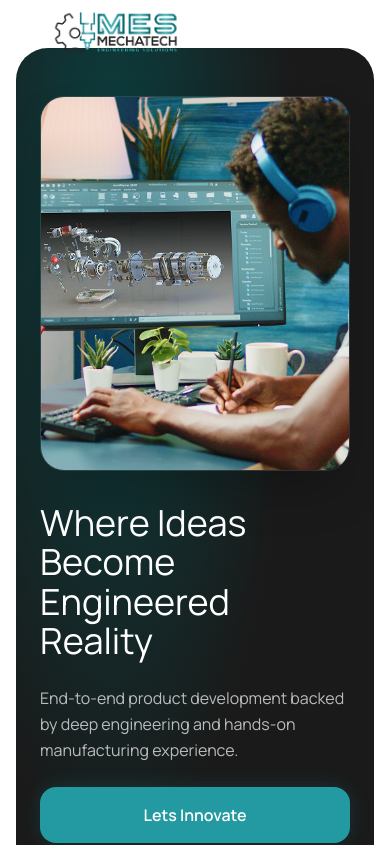
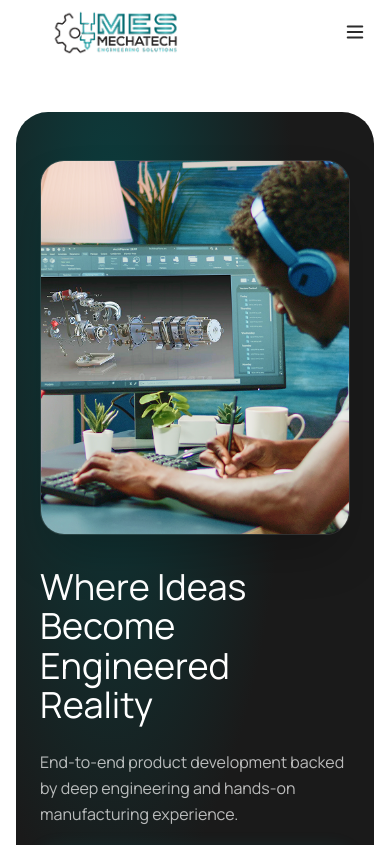
Before and after one commit to mujtabakamal1230/mechatech, a Next.js app: page / in a window 390 px wide. Shown: the top 845 px of the page. Built offline with nearby package versions, Linux system fonts and the light colour scheme.

Commit message:
design changes

```diff
--- a/app/page.tsx
+++ b/app/page.tsx
@@ -16,7 +16,7 @@ export default function Home() {
       <Navbar />
       <main>
         <HeroSection />
-        <AboutSection />
+        {/* <AboutSection /> */}
         <ServicesSection />
         <ProcessSection />
         <CaseStudiesSection />
--- a/components/layout/Navbar.tsx
+++ b/components/layout/Navbar.tsx
@@ -75,8 +75,8 @@ export function Navbar() {
           {/* Mobile toggle */}
           <button
             className={cn(
-              "md:hidden p-2 rounded-lg transition-colors",
-              isScrolled ? "text-secondary hover:bg-neutral-100" : "text-white hover:bg-white/10"
+              "md:hidden p-2 rounded-lg transition-colors text-secondary hover:bg-neutral-100",
+              !isScrolled && "hover:bg-black/5"
             )}
             onClick={() => setMobileOpen(!mobileOpen)}
             aria-label="Toggle mobile menu"
--- a/components/sections/ContactSection.tsx
+++ b/components/sections/ContactSection.tsx
@@ -35,7 +35,7 @@ export function ContactSection() {
   return (
     <SectionWrapper
       id="contact"
-      className="relative overflow-visible py-24 lg:py-32"
+      className="relative overflow-hidden lg:overflow-visible py-24 lg:py-32"
       style={{
         backgroundImage: "url('/images/contact-bg.jpg')",
         backgroundSize: "cover",
@@ -57,7 +57,7 @@ export function ContactSection() {
               variants={fadeInLeft}
               className="text-secondary font-bold leading-tight"
               style={{
-                fontSize: "clamp(40px, 8vw, 68px)",
+                fontSize: "clamp(32px, 8vw, 68px)",
                 textTransform: "uppercase"
               }}
             >
--- a/components/sections/HeroSection.tsx
+++ b/components/sections/HeroSection.tsx
@@ -29,7 +29,7 @@ export function HeroSection() {
   ];
 
   return (
-    <section id="home" className="relative min-h-screen flex items-center bg-white py-12 md:py-20 lg:py-24">
+    <section id="home" className="relative min-h-screen flex items-center bg-white pt-28 pb-12 md:py-20 lg:py-24">
       <div className="container-custom w-full">
         <div
           className="relative rounded-3xl md:rounded-[40px] overflow-hidden flex items-center"
```
